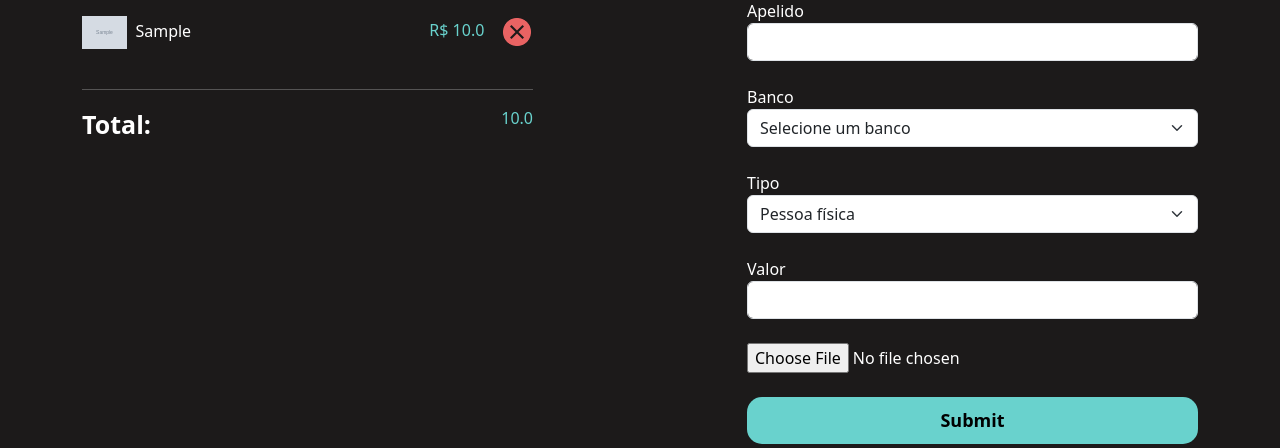
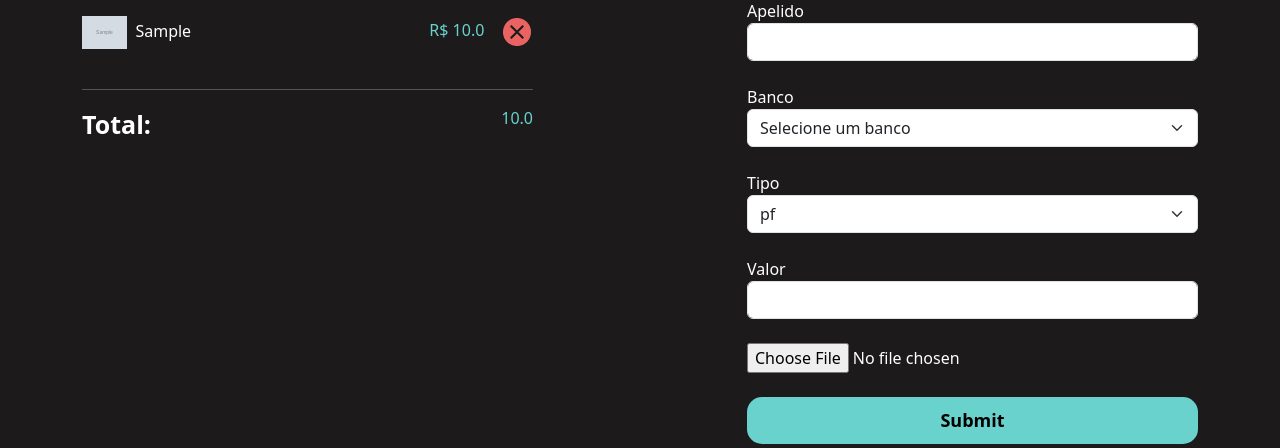
Before and after one commit to ClaudioFritzen/PSW07-Finnace, a Django app: page //gerenciar/ in a window 1280 px wide. Shown: the part 159-607 px from the top of the page. Run offline with Django 4.2, Linux system fonts and the light colour scheme; tables that the repository leaves empty hold one stand-in row (values such as "Sample post"); grey boxes marked "Sample" are stand-in pictures.

Commit message:
estamos trazendo os tipos de banco e tipo de pessoa, mas estamos com um pequeno comflito

```diff
--- a/core/urls.py
+++ b/core/urls.py
@@ -9,7 +9,7 @@ from perfil import views
 urlpatterns = [
     path('admin/', admin.site.urls),
     path('perfil/', include('perfil.urls')),
-    path("/", include("perfil.urls")),
+    path('/', include("perfil.urls")),
 
 
 ] + static(settings.MEDIA_URL, document_root=settings.MEDIA_ROOT)
--- a/perfil/templates/gerenciar.html
+++ b/perfil/templates/gerenciar.html
@@ -53,15 +53,21 @@
                     <br>
                     <label>Banco</label>
                     <select name="banco" class="form-select">
+
                         <option value=""> Selecione um banco </option>
+                        {% for conta in contas %}
+                            <option value=""> {{conta.banco}} </option>
+                        {% endfor %}
 
 
                     </select>
                     <br>
                     <label>Tipo</label>
                     <select name="tipo" class="form-select">
-                        <option value="pf">Pessoa física</option>
-                        <option value="pj">Pessoa jurídica</option>
+                        {% for conta in contas %}
+                            <option value="">{{conta.tipo}}</option>
+                        {% endfor %}
+
                     </select>
                     <br>
                     <label>Valor</label>
--- a/perfil/urls.py
+++ b/perfil/urls.py
@@ -4,7 +4,7 @@ from . import views
 
 urlpatterns = [
 
-    path('/', views.home, name='home'),
+    path('', views.home, name='home'),
     path('home/', views.home, name='home'),
     path('gerenciar/', views.gerenciar, name='gerenciar'),
     path('cadastrar_banco/', views.cadastrar_banco, name='cadastrar_banco'),
```
Also changed, not shown: perfil/models.py (line endings or trailing spaces).
